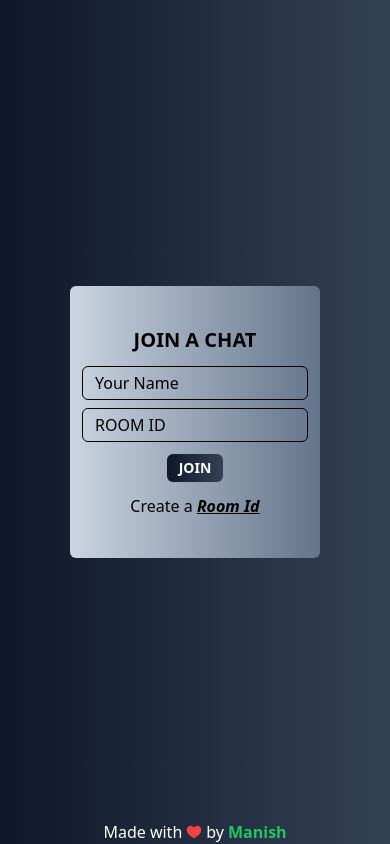
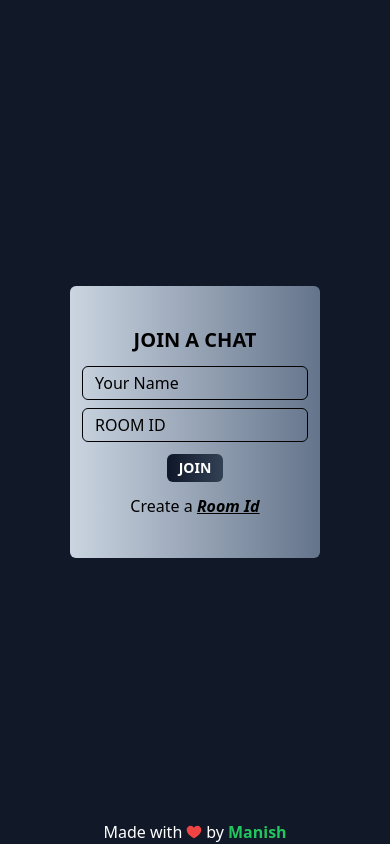
Before and after one commit to manishjhacse/Live-Chat-Application, a React (Vite) app in the folder frontend/: page / in a window 390 px wide. Built offline with nearby package versions, Linux system fonts and the light colour scheme; no server answers.

Commit message:
fixed some responsive layout

```diff
--- a/frontend/src/App.jsx
+++ b/frontend/src/App.jsx
@@ -8,7 +8,7 @@ import { Toaster } from "react-hot-toast";
 const socket = io.connect("https://live-chat-application-5nk8.onrender.com");
 function App() {
   return (
-    <div className="flex justify-center flex-col overflow-hidden h-screen w-screen bg-gradient-to-r from-slate-900 to-slate-700 items-center">
+    <div className="flex justify-center flex-col overflow-hidden h-screen w-screen bg-gray-900  sm:bg-gradient-to-r sm:from-slate-900 sm:to-slate-700 items-center">
       <Routes path="/">
         <Route path="/" element={<Home socket={socket} />} />
         <Route
--- a/frontend/src/components/ChatRoom.jsx
+++ b/frontend/src/components/ChatRoom.jsx
@@ -53,7 +53,7 @@ useEffect(()=>{
     scrollToBottom()
 },[chats])
   return (
-    <div className=" bg-gray-900 md:bg-opacity-80  text-white px-3 overflow-hidden md:py-1 w-screen sm:w-[300px] h-screen py-10 sm:h-[500px] flex flex-col items-center rounded-md">
+    <div className=" bg-gray-900 md:bg-opacity-80  text-white px-3 overflow-hidden md:py-1 w-screen sm:w-[300px] h-[95%] py-10 sm:h-[500px] flex flex-col items-center rounded-md">
       <h1 className="uppercase relative flex items-center gap-2 font-bold text-base">
         Your Private Room
         <FaCopy className="cursor-pointer" onClick={handleCopy} />
```
